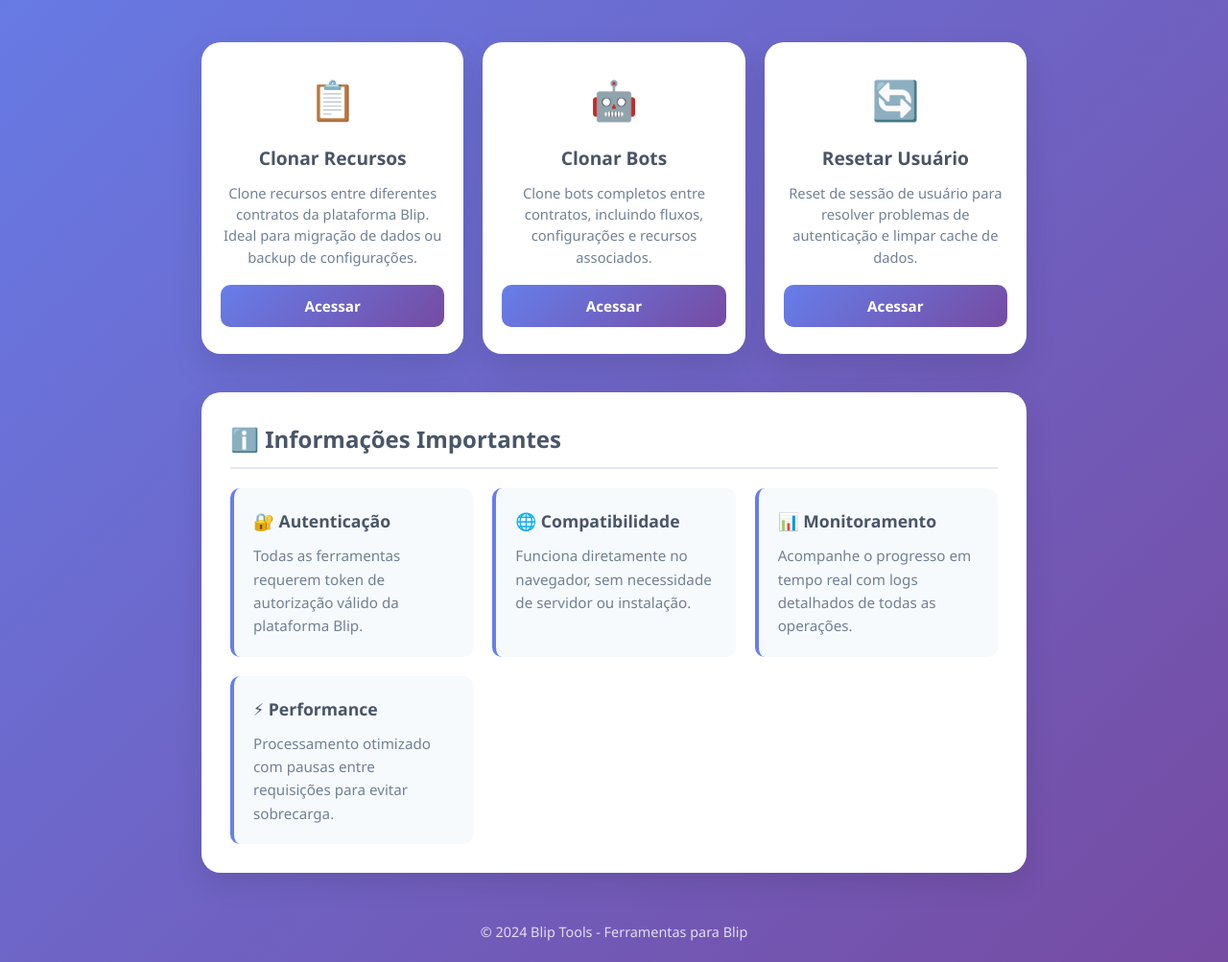
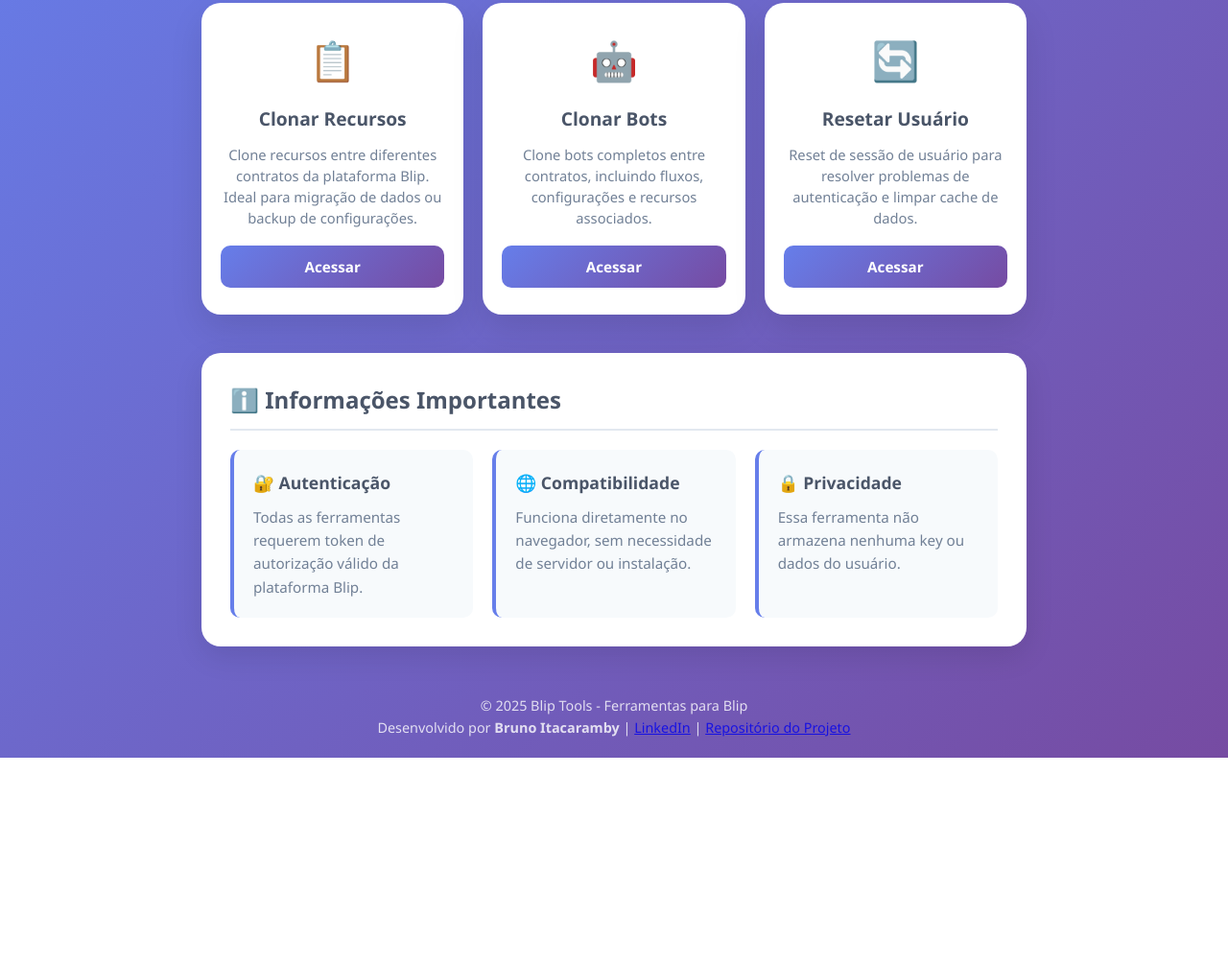
Before and after one commit to bruno-itacaramby-dev/Blip-Tools, a plain HTML site: page index.html in a window 1280 px wide. Shown: the part 192-1195 px from the top of the page at 96% size. After the commit the page ends 982 px from the top, so only its background shows below. Drawn offline with Linux system fonts and the light colour scheme.

Commit message:
Adicionando creditos no footer

```diff
--- a/index.html
+++ b/index.html
@@ -235,7 +235,6 @@
     <div class="container">
         <header>
             <h1>🔧 Blip Tools</h1>
-            <p>Ferramentas essenciais para gerenciar sua plataforma Blip</p>
             <div class="version">v1.0.0</div>
         </header>
 
@@ -289,19 +288,19 @@
                         <p>Funciona diretamente no navegador, sem necessidade de servidor ou instalação.</p>
                     </div>
                     <div class="info-item">
-                        <h3>📊 Monitoramento</h3>
-                        <p>Acompanhe o progresso em tempo real com logs detalhados de todas as operações.</p>
-                    </div>
-                    <div class="info-item">
-                        <h3>⚡ Performance</h3>
-                        <p>Processamento otimizado com pausas entre requisições para evitar sobrecarga.</p>
+                        <h3>🔒 Privacidade</h3>
+                        <p>Essa ferramenta não armazena nenhuma key ou dados do usuário.</p>
                     </div>
                 </div>
             </section>
         </main>
 
         <footer>
-            <p>© 2024 Blip Tools - Ferramentas para Blip</p>
+            <p>© 2025 Blip Tools - Ferramentas para Blip</p>
+            <p>Desenvolvido por <strong>Bruno Itacaramby</strong> |
+                <a href="https://www.linkedin.com/in/brunoitacaramby/" target="_blank" rel="noopener noreferrer">LinkedIn</a> |
+                <a href="https://github.com/bruno-itacaramby-dev/Blip-Tools" target="_blank" rel="noopener noreferrer">Repositório do Projeto</a>
+            </p>
         </footer>
     </div>
 
```
